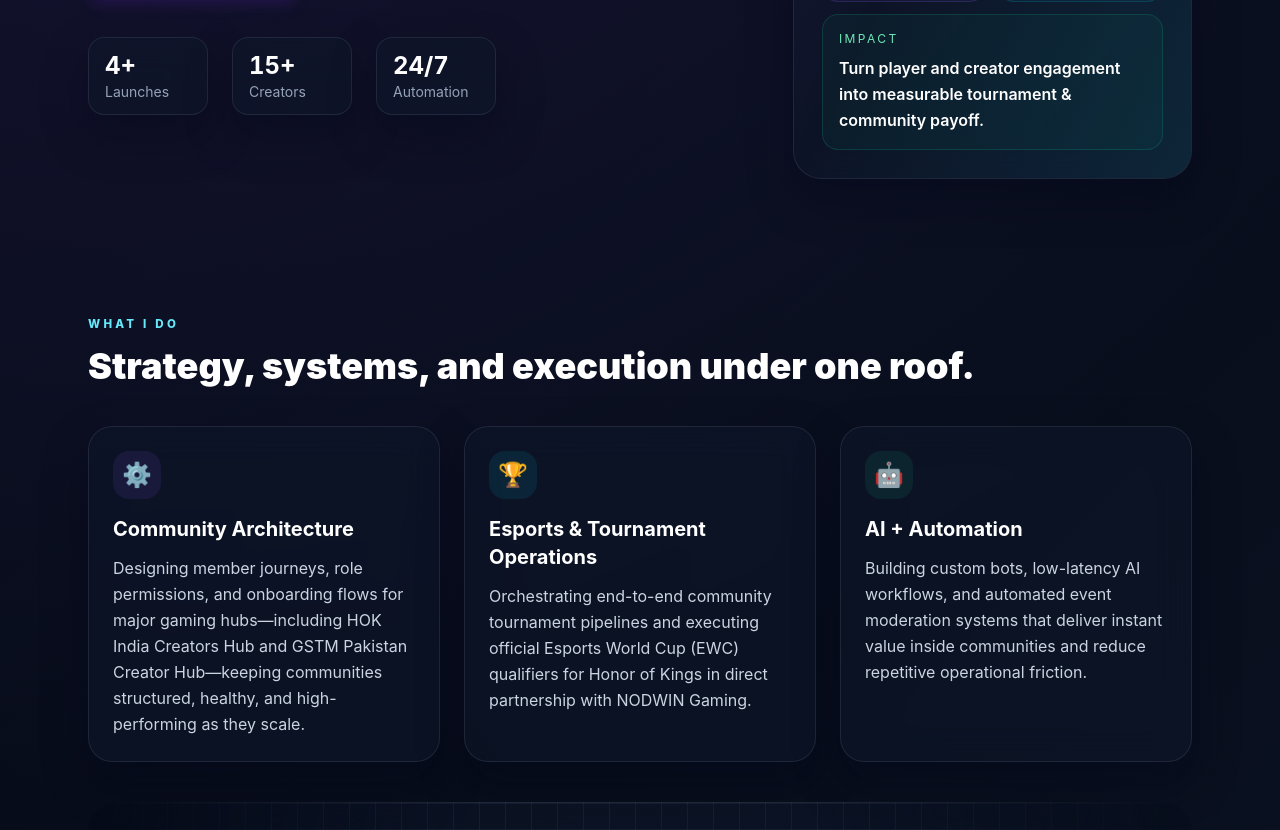
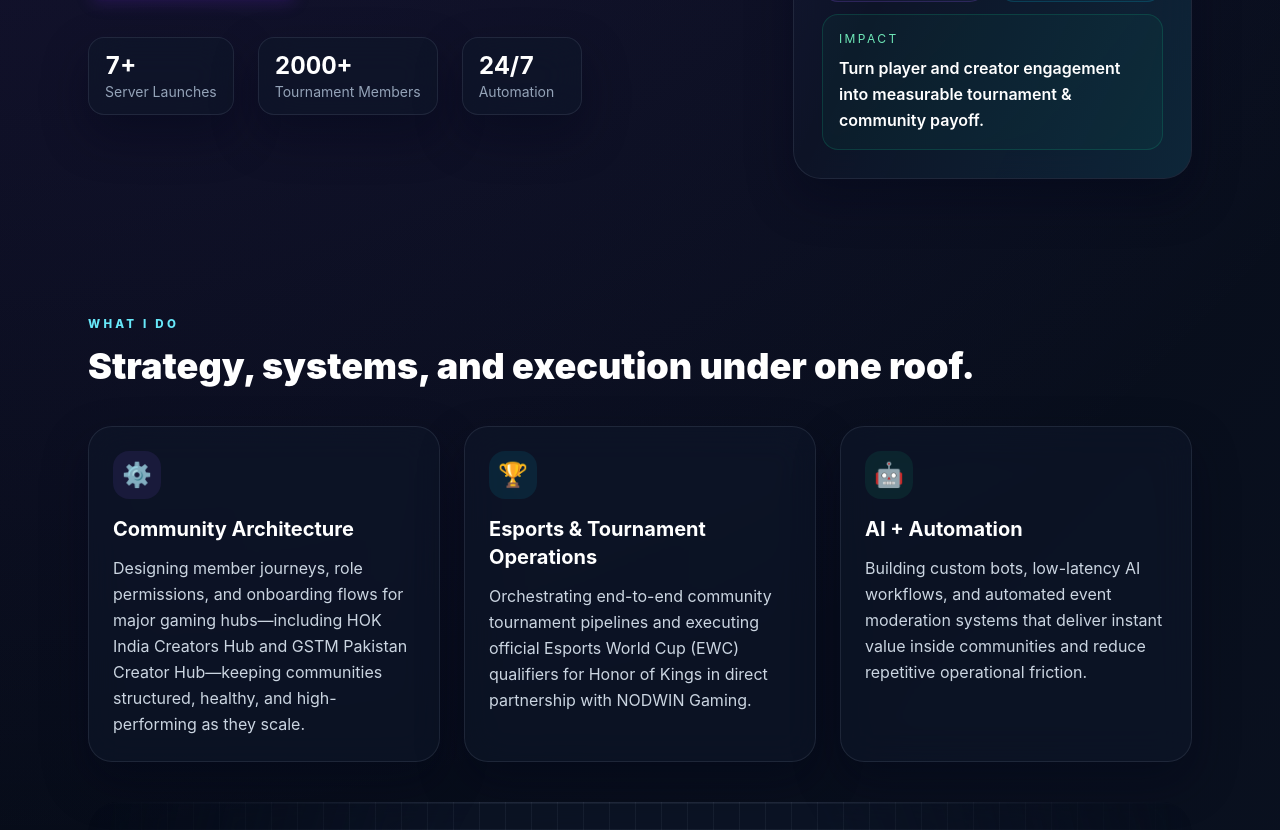
Before and after one commit to DewanHabib10/portfolio_habib_cc, a plain HTML site: page index.html in a window 1280 px wide. Shown: the part 858-1688 px from the top of the page. Drawn offline with nearby package versions, Linux system fonts and the light colour scheme.

Commit message:
Update index.html

```diff
--- a/index.html
+++ b/index.html
@@ -450,12 +450,12 @@
 
                     <div class="mt-10 flex flex-wrap gap-6 text-sm text-slate-300">
                         <div class="stat-box glass rounded-2xl px-4 py-3 min-w-[120px]">
-                            <div class="text-2xl font-bold text-white"><span class="count-up" data-target="4" data-suffix="+">0</span></div>
-                            <div class="text-slate-400">Launches</div>
+                            <div class="text-2xl font-bold text-white"><span class="count-up" data-target="7" data-suffix="+">0</span></div>
+                            <div class="text-slate-400">Server Launches</div>
                         </div>
                         <div class="stat-box glass rounded-2xl px-4 py-3 min-w-[120px]">
-                            <div class="text-2xl font-bold text-white"><span class="count-up" data-target="15" data-suffix="+">0</span></div>
-                            <div class="text-slate-400">Creators</div>
+                            <div class="text-2xl font-bold text-white"><span class="count-up" data-target="2000" data-suffix="+">0</span></div>
+                            <div class="text-slate-400">Tournament Members</div>
                         </div>
                         <div class="stat-box glass rounded-2xl px-4 py-3 min-w-[120px]">
                             <div class="text-2xl font-bold text-white"><span class="count-up" data-target="24" data-suffix="/7">0</span></div>
```
